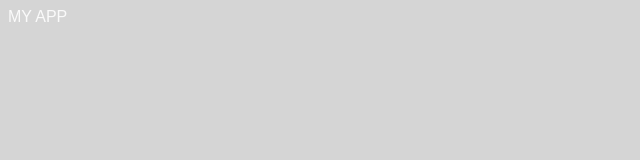
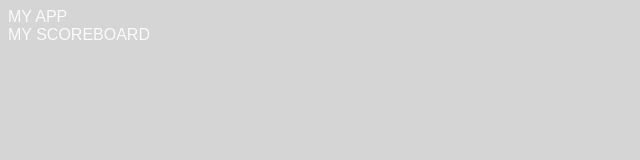
Before and after one commit to jordanmor/scoreboard, a React app: page / in a window 1280 px wide. Shown: the top 160 px of the page, without its empty margins (0-640 px from the left). Built offline with nearby package versions, Linux system fonts and the light colour scheme.

Commit message:
Add Scoreboard.js to src dir / Update App.js

```diff
--- a/src/App.js
+++ b/src/App.js
@@ -1,4 +1,5 @@
 import React, { Component } from "react";
+import Scoreboard from './Scoreboard';
 import './App.css';
 
 class App extends Component {
@@ -6,6 +7,7 @@ class App extends Component {
 		return (
 			<div className="App">
 				My App
+				<Scoreboard />
 			</div>
 		);
 	}
--- /dev/null
+++ b/src/Scoreboard.js
@@ -0,0 +1,13 @@
+import React, { Component } from "react";
+
+class Scoreboard extends Component {
+	render() {
+		return (
+			<div className="Scoreboard">
+				My Scoreboard
+			</div>
+		);
+	}
+}
+
+export default Scoreboard;
```
